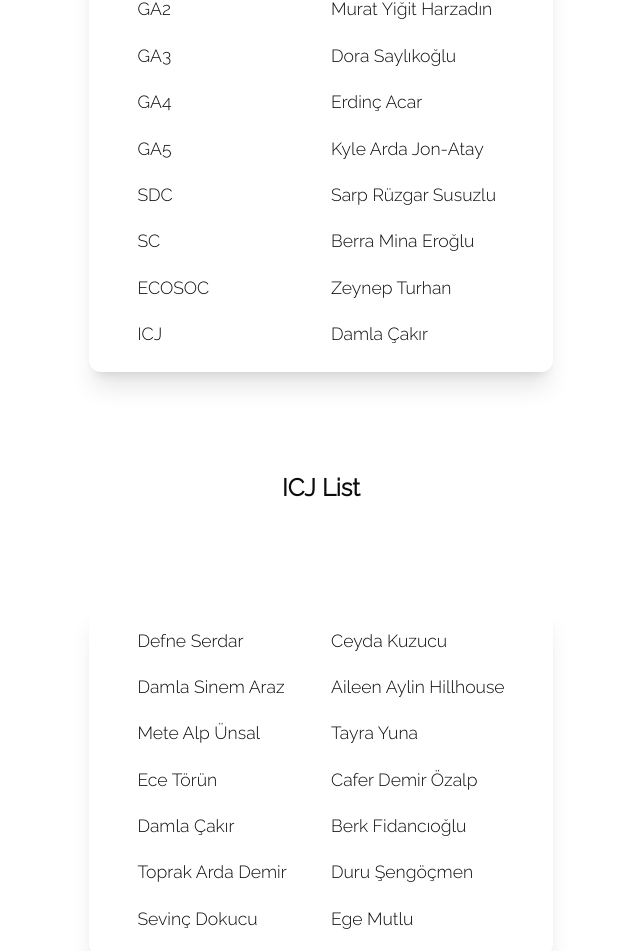
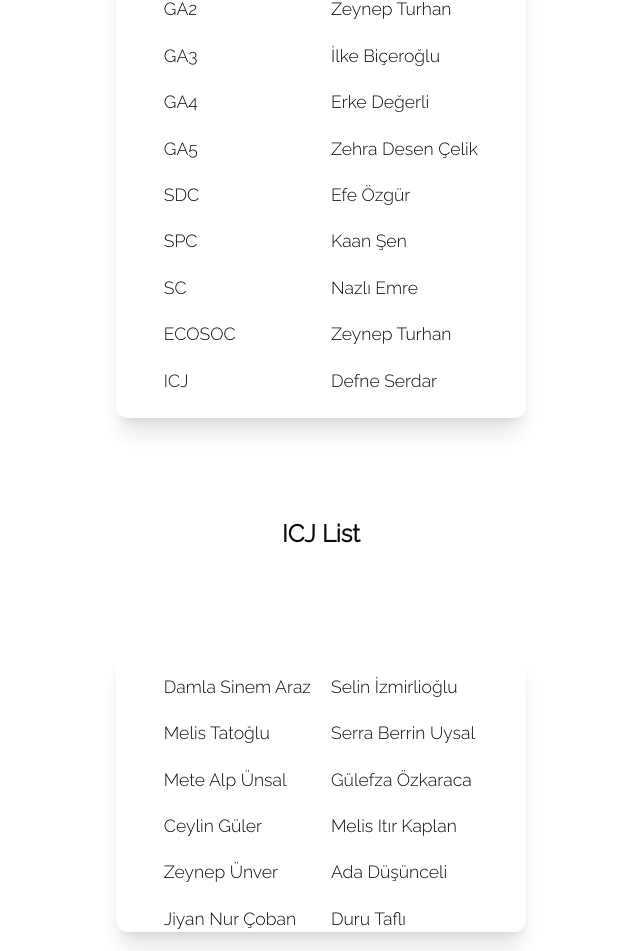
Before and after one commit to NiqhtFire/ACIMUN, a Next.js app: page /chairicjlist in a window 1280 px wide. Shown: the part 878-1829 px from the top of the page, without its empty margins (319-959 px from the left). Built offline with nearby package versions, Linux system fonts and the light colour scheme.

Commit message:
acimun25 chair/icj

```diff
--- a/app/chairicjlist/page.tsx
+++ b/app/chairicjlist/page.tsx
@@ -35,11 +35,11 @@ export default function Home() {
 
                 <div className='flex flex-col text-center justify-center'>
                   <span className=' text-[85px] md:text-[100px] my-[60px] fade-in-text '>
-                  Chair / IJC List For ACIMUN'24
+                  Chair / ICJ List For ACIMUN'25
 
 
                 </span>
-                <span>to be Updated</span>
+
 
 
 
@@ -83,42 +83,42 @@ export default function Home() {
 <div className='flex justify-center text-2xl font-bold'> Chair List</div>
 <div className='grid grid-cols-2 gap-5 shadow-xl rounded-xl pt-4 px-5 justify-center'>
 <div>GA1</div>
-<div>Ali Altan Yılmaz</div>
+<div>Janset Selen</div>
 <div>GA2</div>
-<div>Murat Yiğit Harzadın</div>
+<div>Zeynep Turhan</div>
 <div>GA3</div>
-<div>Dora Saylıkoğlu</div>
+<div>İlke Biçeroğlu</div>
 <div>GA4</div>
-<div>Erdinç Acar</div>
+<div>Erke Değerli</div>
 <div>GA5</div>
-<div>Kyle Arda Jon-Atay</div>
+<div>Zehra Desen Çelik</div>
 <div>SDC</div>
-<div>Sarp Rüzgar Susuzlu</div>
+<div>Efe Özgür</div>
+<div>SPC</div>
+<div>Kaan Şen</div>
 <div>SC</div>
-<div>Berra Mina Eroğlu</div>
+<div>Nazlı Emre</div>
 <div>ECOSOC</div>
 <div>Zeynep Turhan</div>
 <div>ICJ</div>
-<div className="pb-4">Damla Çakır</div>
+<div className="pb-4">Defne Serdar</div>
 
 </div>
 
 <div className='flex justify-center text-2xl font-bold'> ICJ List</div>
 <div className='grid grid-cols-2 gap-5 shadow-xl rounded-xl pt-4 px-5 justify-center'>
-<div>Defne Serdar</div>
-<div>Ceyda Kuzucu</div>
 <div>Damla Sinem Araz</div>
-<div>Aileen Aylin Hillhouse</div>
+<div>Selin İzmirlioğlu</div>
+<div>Melis Tatoğlu</div>
+<div>Serra Berrin Uysal</div>
 <div>Mete Alp Ünsal</div>
-<div>Tayra Yuna</div>
-<div>Ece Törün</div>
-<div>Cafer Demir Özalp</div>
-<div>Damla Çakır</div>
-<div>Berk Fidancıoğlu</div>
-<div>Toprak Arda Demir</div>
-<div>Duru Şengöçmen</div>
-<div>Sevinç Dokucu</div>
-<div className="pb-4">Ege Mutlu</div>
+<div>Gülefza Özkaraca</div>
+<div>Ceylin Güler</div>
+<div>Melis Itır Kaplan</div>
+<div>Zeynep Ünver</div>
+<div>Ada Düşünceli</div>
+<div>Jiyan Nur Çoban</div>
+<div>Duru Taflı</div>
 
 </div>
 
```
